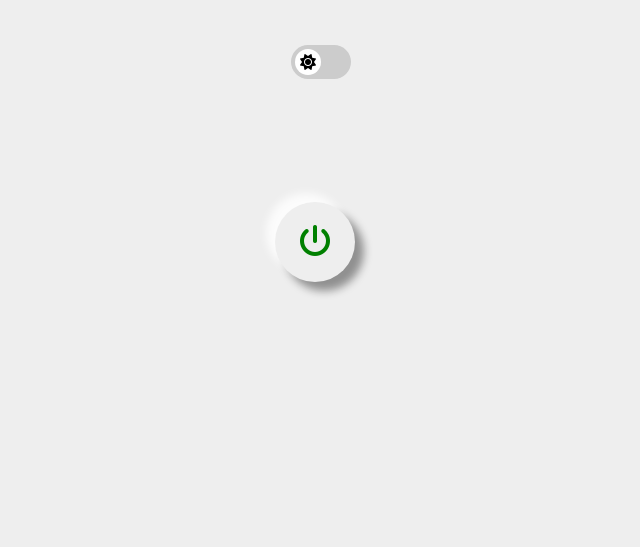
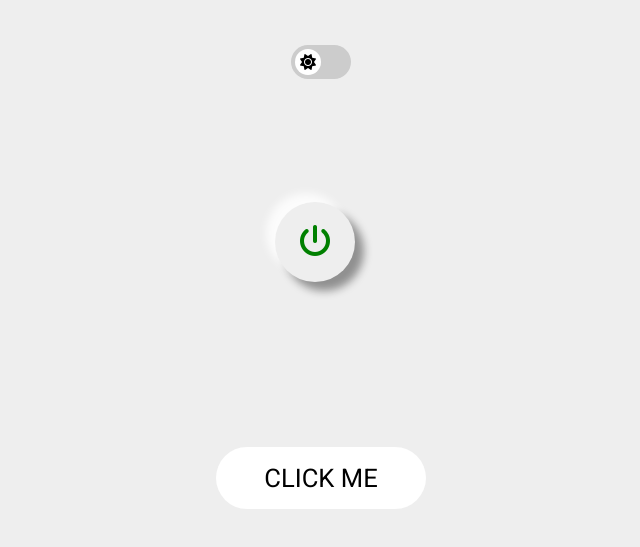
Before and after one commit to SaElBo/Hackademy18Button, a plain HTML site: page index.html in a window 1280 px wide. Shown: the part 1375-1922 px from the top of the page, without its empty margins (319-959 px from the left). Drawn offline with Linux system fonts and the light colour scheme.

Commit message:
more buttons

```diff
--- a/app.js
+++ b/app.js
@@ -1,12 +1,14 @@
 let check = document.getElementById("mode");
+let root = document.documentElement;
 
 
 
 const mode = ()=>{
+
     if(check.checked === true){
-        document.querySelector('body').style.backgroundColor = '#cfcfcf';
+        root.style.setProperty('--bgColor','#cfcfcf');
 }else if (check.checked == false){
-    document.querySelector('body').style.backgroundColor = '#eee';
+    root.style.setProperty('--bgColor', '#eee')
 }
 
 }
--- a/index.html
+++ b/index.html
@@ -77,6 +77,7 @@
     </div>
 
 
+    <a href="#" class="btn-12">Click Me</a>
   </body>
   <script src="app.js"></script>
 </html>
--- a/style.css
+++ b/style.css
@@ -5,13 +5,17 @@
 
 /* General layout */
 
+:root {
+    --bgColor: #eee;
+}
+
 body {
     display: flex;
     flex-direction: column;
     justify-content: space-between;
     align-items: center;
     font-family: 'Roboto', sans-serif;
-    background-color: #eee;
+    background-color: var(--bgColor);
 }
 
 a {
@@ -19,11 +23,11 @@ a {
     text-decoration: none;
     color: inherit;
 }
-.btn-1,.btn-2,.btn-3,.btn-4,.btn-5,.btn-6,.btn-7,.btn-8,.btn-9,.btn-10,.btn-11{
-    margin-top:3rem;
+
+.btn-1, .btn-2, .btn-3, .btn-4, .btn-5, .btn-6, .btn-7, .btn-8, .btn-9, .btn-10, .btn-11 {
+    margin-top: 3rem;
     margin-bottom: 3rem;
 }
-
 
 /* First button */
 
@@ -346,9 +350,7 @@ input[type='checkbox'].menu-2::after {
     border-radius: 50%;
     background: #eee;
     background-size: contain;
-    box-shadow:
-    -9px -9px 9px 0 rgba(255, 255, 255, 0.808),
-    9px 9px 9px 0 rgba(0, 0, 0, 0.397);
+    box-shadow: -9px -9px 9px 0 rgba(255, 255, 255, 0.808), 9px 9px 9px 0 rgba(0, 0, 0, 0.397);
     position: absolute;
     top: 0;
     left: 0;
@@ -358,9 +360,7 @@ input[type='checkbox'].menu-2::after {
 }
 
 input[type='checkbox'].menu-2:checked::after {
-    box-shadow:
-    -4px -4px 4px 0 rgba(255, 255, 255, 0.808),
-     4px 4px 4px 0 rgba(0, 0, 0, 0.397);
+    box-shadow: -4px -4px 4px 0 rgba(255, 255, 255, 0.808), 4px 4px 4px 0 rgba(0, 0, 0, 0.397);
     color: rgb(228, 8, 8);
 }
 
@@ -372,7 +372,6 @@ input[type='checkbox'].menu-2:checked~.top {
     top: -8rem;
     left: -2.5rem;
     transition: 5s;
-
 }
 
 input[type='checkbox'].menu-2:checked~.left {
@@ -382,19 +381,17 @@ input[type='checkbox'].menu-2:checked~.left {
     position: absolute;
     top: -2rem;
     left: -8rem;
-
 }
 
-.top a, .left a{
+.top a, .left a {
     display: inline;
     padding: 0.5rem;
     letter-spacing: 2px;
 }
 
-
 /* decimo bottone */
 
-.btn-10{
+.btn-10 {
     margin: 2rem;
     width: 200px;
     height: 60px;
@@ -407,37 +404,41 @@ input[type='checkbox'].menu-2:checked~.left {
     position: relative;
     outline: none;
 }
-.btn-10:active{
+
+.btn-10:active {
     color: #0a6aaa;
 }
-.btn-10::before, .btn-10::after{
+
+.btn-10::before, .btn-10::after {
     content: '';
     position: absolute;
     width: 20px;
     height: 4px;
-    background: #eee;
+    background: var(--bgColor);
     transition: .5s;
 }
-.btn-10::before{
+
+.btn-10::before {
     top: -4px;
     left: 10%
 }
 
-.btn-10::after{
+.btn-10::after {
     bottom: -4px;
     right: 10%;
 }
 
-.btn-10:hover::before{
+.btn-10:hover::before {
     left: 80%;
 }
-.btn-10:hover::after{
-    right:  80%;
+
+.btn-10:hover::after {
+    right: 80%;
 }
 
 /*Btn-11*/
 
-.btn-11{
+.btn-11 {
     display: inline-block;
     padding: 1.2rem 2.7rem;
     border: 3px solid black;
@@ -445,51 +446,46 @@ input[type='checkbox'].menu-2:checked~.left {
     text-transform: uppercase;
     position: relative;
     transition: .5s;
-
 }
 
-.btn-11__container--left,.btn-11__container--right{
+.btn-11__container--left, .btn-11__container--right {
     display: none;
     font-size: 3rem;
 }
 
-.btn-11:hover{
+.btn-11:hover {
     padding: 10rem 15rem;
-    background: rgb(2,176,231);
+    background: rgb(2, 176, 231);
     background: linear-gradient(120deg, rgb(255, 187, 2) 49%, rgb(19, 17, 66) 49%);
 }
-.btn-11:hover .text{
+
+.btn-11:hover .text {
     display: none;
 }
-.btn-11:hover .btn-11__container--left{
+
+.btn-11:hover .btn-11__container--left {
     position: absolute;
     display: inline;
     padding: 2rem;
-    top:0;
-    left:0;
+    top: 0;
+    left: 0;
 }
-.btn-11:hover .btn-11__container--right{
+
+.btn-11:hover .btn-11__container--right {
     position: absolute;
     display: inline;
     padding: 2rem;
-    bottom:0;
-    right:0;
+    bottom: 0;
+    right: 0;
     color: white;
 }
-.btn-11__container--right i,.btn-11__container--left i{
+
+.btn-11__container--right i, .btn-11__container--left i {
     margin: 1rem;
 }
 
+/* The switch - the box around the slider */
 
-
-
-
-
-
-
-
-
-/* The switch - the box around the slider */
 .switch {
     position: relative;
     display: inline-block;
@@ -498,6 +494,7 @@ input[type='checkbox'].menu-2:checked~.left {
 }
 
 /* Hide default HTML checkbox */
+
 .switch input {
     opacity: 0;
     width: 0;
@@ -505,6 +502,7 @@ input[type='checkbox'].menu-2:checked~.left {
 }
 
 /* The slider */
+
 .slider {
     position: absolute;
     cursor: pointer;
@@ -531,27 +529,28 @@ input[type='checkbox'].menu-2:checked~.left {
     transition: .4s;
 }
 
-  input:checked + .slider {
-    background-color:rgb(126, 126, 126);
+input:checked+.slider {
+    background-color: rgb(126, 126, 126);
 }
 
-  input:focus + .slider {
+input:focus+.slider {
     box-shadow: 0 0 1px rgb(126, 126, 126);
 }
 
-  input:checked + .slider:before {
+input:checked+.slider:before {
     -webkit-transform: translateX(26px);
     -ms-transform: translateX(26px);
     transform: translateX(26px);
     background-color: black;
     content: "\f186";
-    color:white;
+    color: white;
     font-family: "Font Awesome 5 Free";
     font-weight: 900;
     text-align: center;
 }
 
 /* Rounded sliders */
+
 .slider.round {
     border-radius: 34px;
 }
@@ -559,3 +558,36 @@ input[type='checkbox'].menu-2:checked~.left {
 .slider.round:before {
     border-radius: 50%;
 }
+
+/*///////////////////////////////////////////*/
+
+.btn-12, .btn-12:visited, .btn-12:link {
+    position: relative;
+    text-transform: uppercase;
+    text-decoration: none;
+    padding: 1rem 3rem;
+    display: inline-block;
+    border-radius: 10rem;
+    transition: all 0.2s;
+    font-size: 1.6rem;
+    border: none;
+    cursor: pointer;
+    background-color: white;
+    margin-top: -40rem;
+}
+
+.btn-12:hover {
+    transform: translateY(-3px);
+    box-shadow: 0 10px 20px rgba(0, 0, 0, 0.2);
+
+}
+.btn-12:hover::after {
+        transform: scaleX(1.4) scaleY(1.6);
+        opacity: 0;
+    }
+
+.btn-12:active, .btn-12:focus {
+    outline: none;
+    transform: translateY(-1px);
+    box-shadow: 0 5px 10px rgba(0, 0, 0, 0.2);
+}
```
Lines whose indentation alone changed are shown as unchanged.
